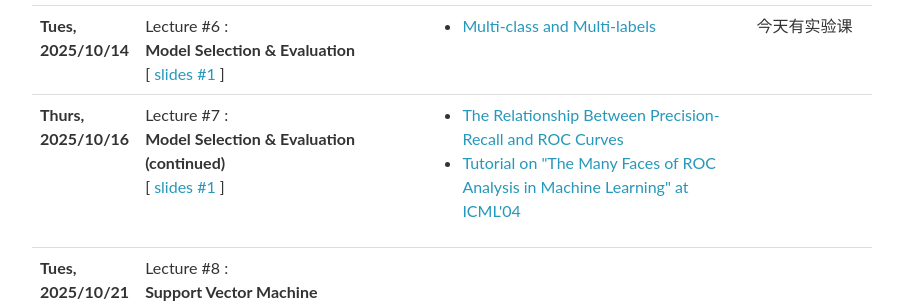
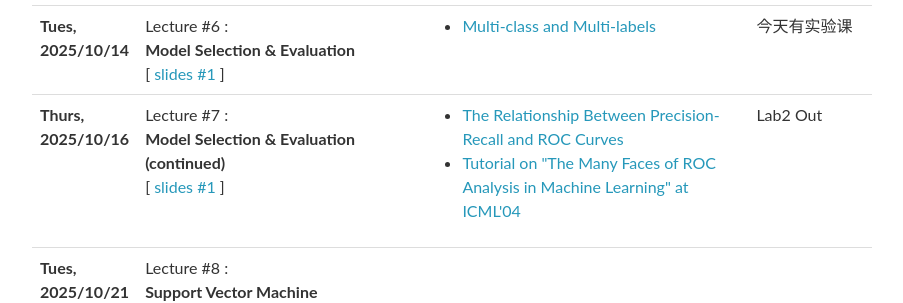
Before and after one commit to SEUML/ml-spring-2025, a Jekyll site: the page built from _pages/lectures.md, in a window 1280 px wide and 900 px high, scrolled down 546 px. Shown: the part 155-458 px from the top of the window, without its empty margins (188-1091 px from the left). Built offline with Jekyll 4.4.1, drawn with Linux system fonts in a browser that asks for light colours; nearby versions of some CDN libraries; comment, search, counter and statistics services are not loaded.

Commit message:
Update lecture logistics and lecture 5 slides
Changed the logistics note for a lecture to 'Lab2 Out' in lectures.yml and updated the lecture 5 PDF slides. Also updated .DS_Store files.

```diff
--- a/_data/lectures.yml
+++ b/_data/lectures.yml
@@ -60,7 +60,7 @@
   readings:
     - <a href="https://pages.cs.wisc.edu/~jdavis/davisgoadrichcamera2.pdf" target="_blank">The Relationship Between Precision-Recall and ROC Curves </a>
     - <a href="http://people.cs.bris.ac.uk/~flach/ICML04tutorial/" target="_blank">Tutorial on "The Many Faces of ROC Analysis in Machine Learning" at ICML'04</a>
-  logistics:
+  logistics: Lab2 Out
 
 - date: Tues, 2025/10/21
   title: >
```
Also changed, not shown: 4 other files.
